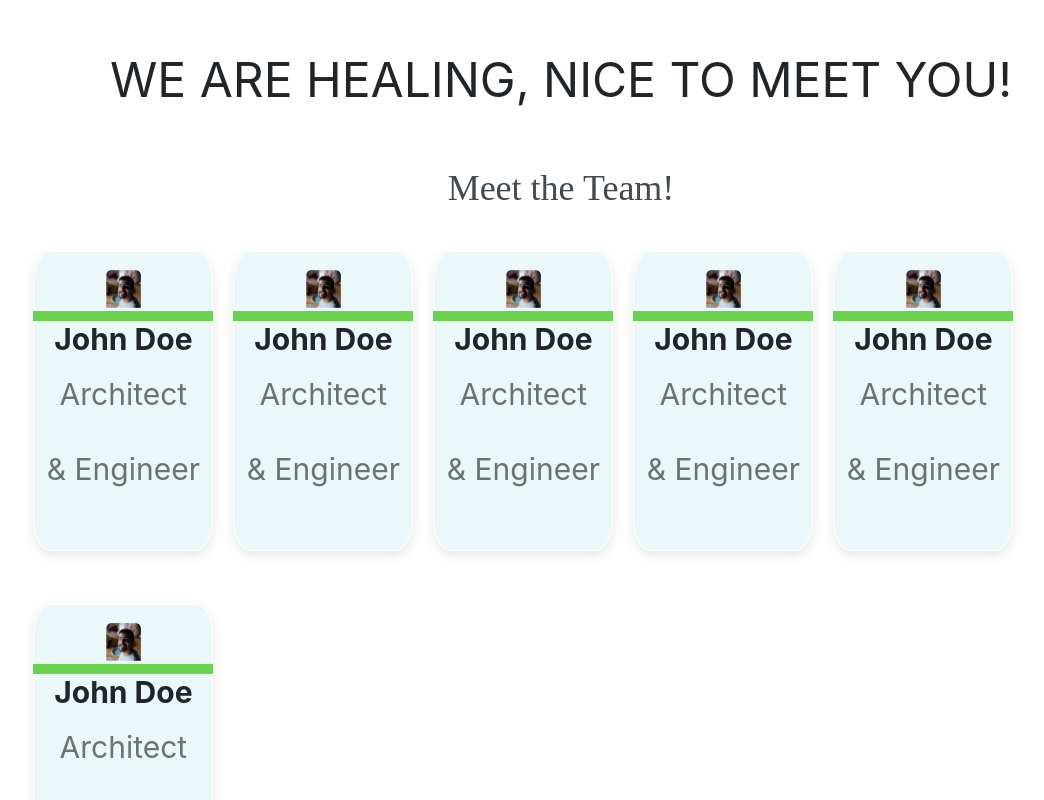
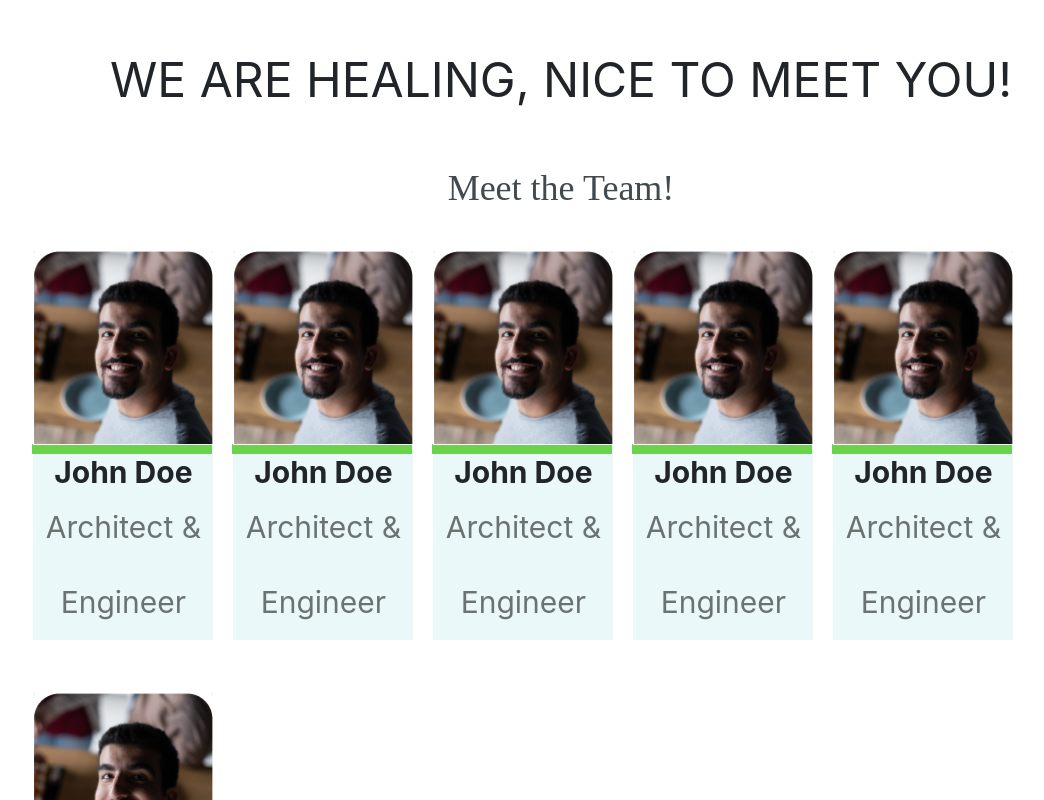
Before and after one commit to Recoded-Spark-Turkey-2022/Vitality, a React (Create React App) app: page /Team in a window 1280 px wide. Shown: the top 800 px of the page, without its empty margins (79-1123 px from the left). Built offline with nearby package versions, Linux system fonts and the light colour scheme.

Commit message:
fixing some mistaks

```diff
--- a/src/components/Home/ContactCard/ContactCard.css
+++ b/src/components/Home/ContactCard/ContactCard.css
@@ -1,4 +1,4 @@
-img{
+.img1{
     width: 20%;
     display: block;
     margin-left: auto;
--- a/src/components/Home/ContactCard/ContactCard.js
+++ b/src/components/Home/ContactCard/ContactCard.js
@@ -10,7 +10,7 @@ function ContactCard (){
         <h1>we can communicate through</h1>
         <div className="card_cont">
              <div className="card">
-          <img src={Call} alt="Avatar" />
+          <img src={Call} alt="Avatar" className="img1" />
              <div className="container">
 
                  <h2><b>Voice Call</b></h2>
@@ -18,7 +18,7 @@ function ContactCard (){
               </div>
         </div>
         <div className="card">
-          <img src={Chat} alt="Avatar" />
+          <img src={Chat} alt="Avatar" className="img1" />
              <div className="container">
 
                  <h2><b>Chat</b></h2>
@@ -26,7 +26,7 @@ function ContactCard (){
               </div>
         </div>
         <div className="card">
-          <img src={video} alt="Avatar" />
+          <img src={video} alt="Avatar" className="img1" />
              <div className="container">
 
                  <h2><b>Video Call</b></h2>
--- a/src/components/team/Team.css
+++ b/src/components/team/Team.css
@@ -10,7 +10,7 @@
   }
 
 
-  img {
+  .img {
     border-radius: 5px 5px 0 0;
     width: 100%;
   }
--- a/src/components/team/Team.js
+++ b/src/components/team/Team.js
@@ -9,48 +9,48 @@ function Team() {
            <h2 className="text-[#424A4F] mt-16 text-4xl">Meet the Team!</h2>
            <div className ="team ">
 
-      <div className="card">
-          <img src={Allan} alt="Avatar" />
+      <div className="">
+          <img src={Allan} alt="Avatar" className="img" />
              <div className="container">
               <div className="hr"><h1>t</h1></div>
                  <h4><b>John Doe</b></h4>
                   <p>Architect & Engineer</p>
               </div>
       </div>
-      <div className="card">
-          <img src={Allan} alt="Avatar" />
+      <div className="">
+          <img src={Allan} alt="Avatar" className="img" />
              <div className="container">
              <div className="hr"><h1>t</h1></div>
                  <h4><b>John Doe</b></h4>
                   <p>Architect & Engineer</p>
               </div>
       </div>
-      <div className="card">
-          <img src={Allan} alt="Avatar" />
+      <div className="">
+          <img src={Allan} alt="Avatar" className="img"/>
              <div className="container">
              <div className="hr"><h1>t</h1></div>
                  <h4><b>John Doe</b></h4>
                   <p>Architect & Engineer</p>
               </div>
       </div>
-      <div className="card">
-          <img src={Allan} alt="Avatar" />
+      <div className="">
+          <img src={Allan} alt="Avatar" className="img"/>
              <div className="container">
              <div className="hr"><h1>t</h1></div>
                  <h4><b>John Doe</b></h4>
                   <p>Architect & Engineer</p>
               </div>
       </div>
-      <div className="card">
-          <img src={Allan} alt="Avatar" />
+      <div className="">
+          <img src={Allan} alt="Avatar" className="img"/>
              <div className="container">
              <div className="hr"><h1>t</h1></div>
                  <h4><b>John Doe</b></h4>
                   <p>Architect & Engineer</p>
               </div>
       </div>
-      <div className="card">
-          <img src={Allan} alt="Avatar" />
+      <div className="">
+          <img src={Allan} alt="Avatar" className="img"/>
              <div className="container">
              <div className="hr"><h1>t</h1></div>
                  <h4><b>John Doe</b></h4>
```
